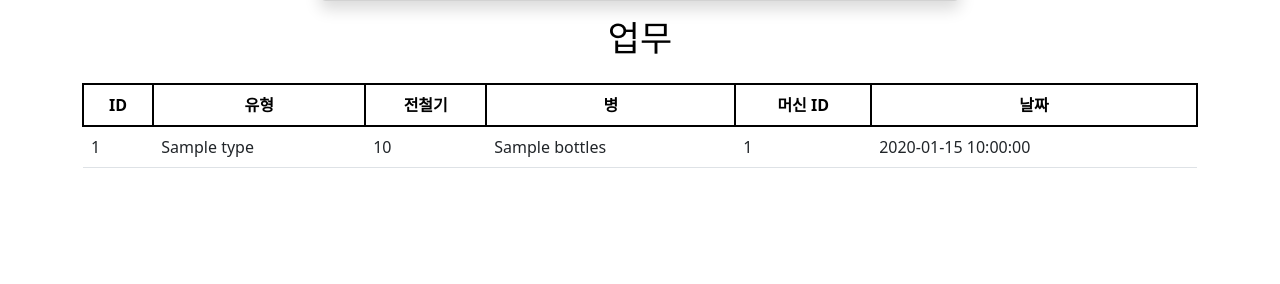
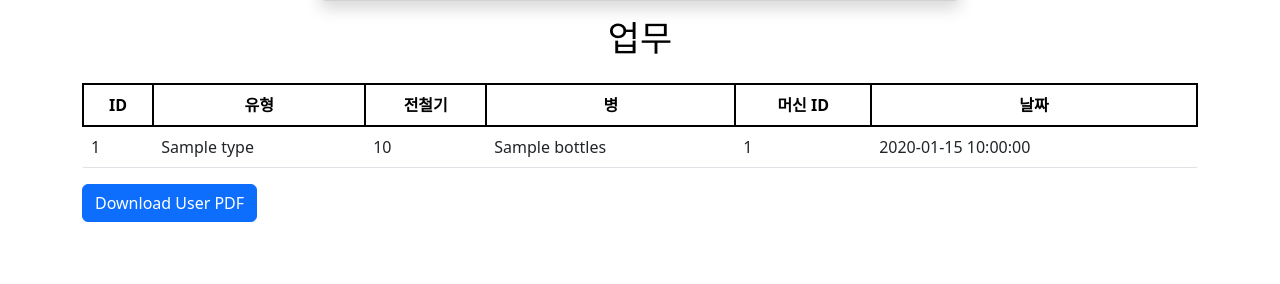
Before and after one commit to praneswara/polygreen, a Flask app: template templates/admin/user_detail.html in a window 1280 px wide. Shown: the part 479-763 px from the top of the page. Run offline with Flask 3, Linux system fonts and the light colour scheme; the template is opened without the code that fills it: most values are stand-ins (such as "Sample title", 1, 10 or a date in 2020); some libraries are stand-ins or nearby versions.

Commit message:
Update user_detail.html

```diff
--- a/templates/admin/user_detail.html
+++ b/templates/admin/user_detail.html
@@ -102,5 +102,6 @@
     {% endfor %}
   </tbody>
 </table>
+  <a href="/admin/users/{{ user.user_id }}/report" class="btn btn-primary">Download User PDF</a>
 </div>
 {% endblock %}
```
